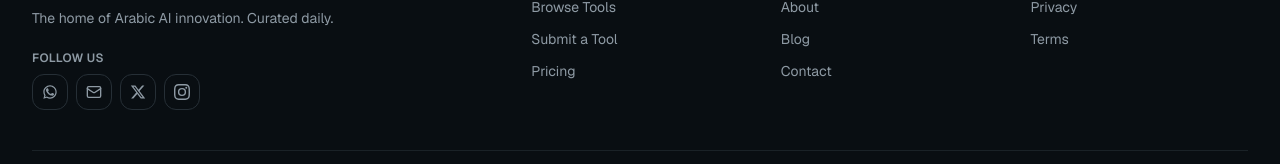
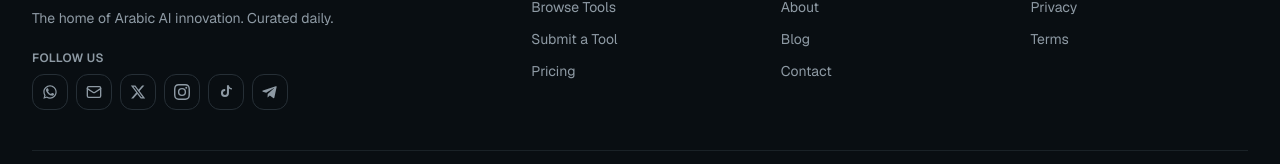
Before and after one commit to mohrahma324-create/ai-tools-directory, a Next.js app: page / in a window 1280 px wide. Shown: the part 2304-2468 px from the top of the page. Built offline with nearby package versions, Linux system fonts and the light colour scheme; no server answers.

Commit message:
Update footer.tsx

```diff
--- a/components/footer.tsx
+++ b/components/footer.tsx
@@ -9,12 +9,15 @@ import {
   WhatsAppIcon,
   InstagramIcon,
   MailIconBrand,
+  TelegramIcon,
 } from "@/components/brand-icons"
 
 const WHATSAPP_NUMBER = "971585878229"
 const EMAIL = "mohamed.arab.ai.experts@gmail.com"
 const X_URL = "https://x.com/Arab_ai_experts"
 const INSTAGRAM_URL = "https://www.instagram.com/mohamed920810"
+const TIKTOK_URL = "https://www.tiktok.com/@mohamed.arabaiexp"
+const TELEGRAM_URL = "https://t.me/aitdirectory"
 
 export function Footer() {
   const { t } = useLanguage()
@@ -55,6 +58,16 @@ export function Footer() {
       href: INSTAGRAM_URL,
       icon: InstagramIcon,
     },
+    {
+      label: "TikTok",
+      href: TIKTOK_URL,
+      icon: TikTokIcon,
+    },
+    {
+      label: "Telegram",
+      href: TELEGRAM_URL,
+      icon: TelegramIcon,
+    },
   ]
 
   return (
@@ -76,7 +89,7 @@ export function Footer() {
               <p className="text-xs font-semibold uppercase tracking-wide text-muted-foreground">
                 {t(d.footer.follow)}
               </p>
-              <div className="mt-2 flex items-center gap-2">
+              <div className="mt-2 flex flex-wrap items-center gap-2">
                 {socials.map(({ label, href, icon: Icon }) => (
                   <a
                     key={label}
```
